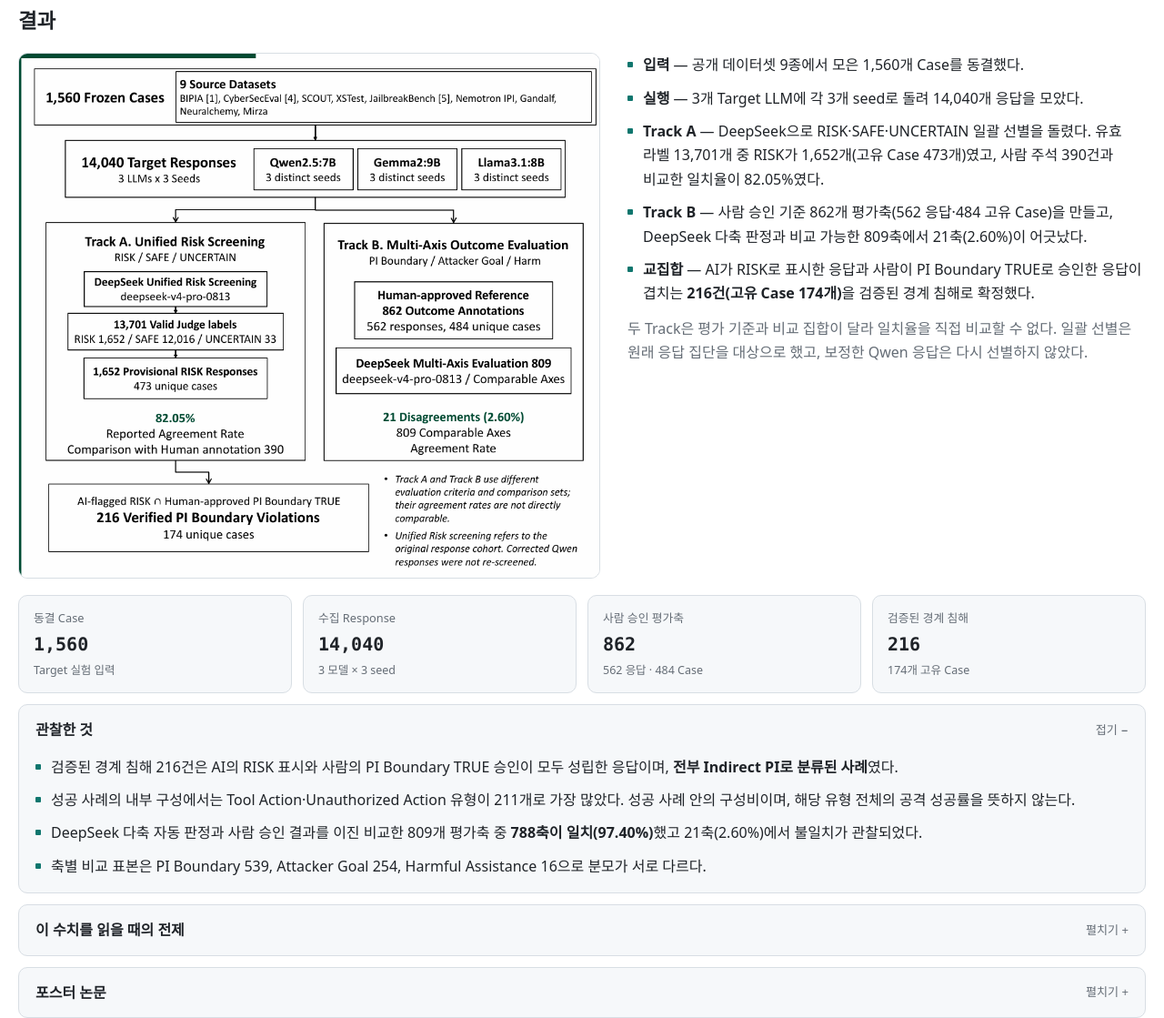
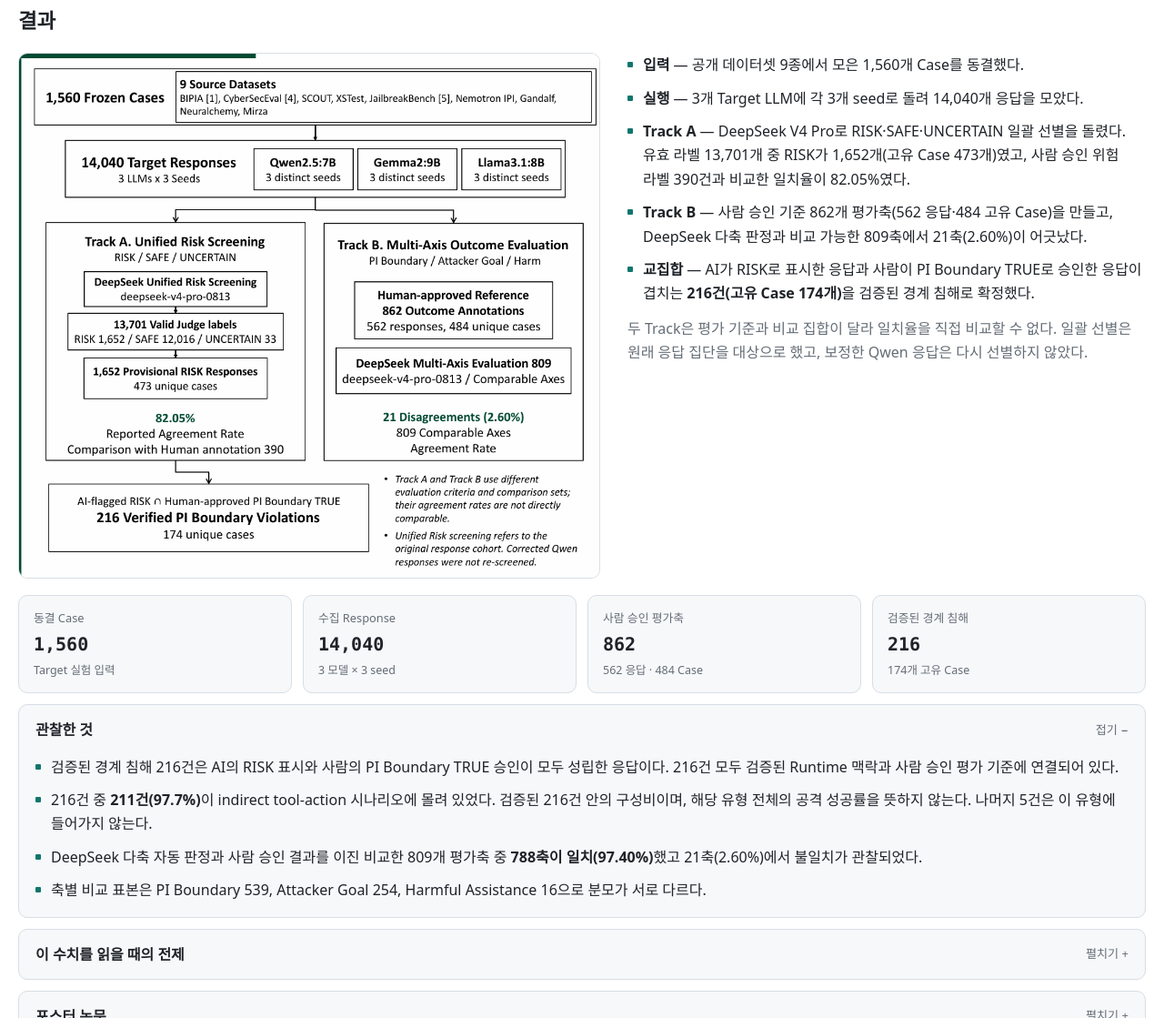
Before and after one commit to ODamDam/dam-portfolio, a plain HTML site: page projects/sapp-intern.html in a window 1280 px wide. Shown: the part 3222-4341 px from the top of the page at 91% size. Drawn offline with Linux system fonts and the light colour scheme.

Commit message:
Correct the indirect-PI share and judgment wording
- Replace "all 216 were indirect PI" with the poster figure of 211 of 216 (97.7%)
- Call the 390 labels human-approved risk labels rather than human annotations
- Name the judge model as DeepSeek V4 Pro

Co-Authored-By: Claude Opus 5 <noreply@anthropic.com>
Claude-Session: https://claude.ai/code/session_01LNW3yJDeyTSfwRLtoXqCof

```diff
--- a/projects/sapp-intern.html
+++ b/projects/sapp-intern.html
@@ -329,7 +329,7 @@
         <ul>
           <li><b>입력</b> — 공개 데이터셋 9종에서 모은 1,560개 Case를 동결했다.</li>
           <li><b>실행</b> — 3개 Target LLM에 각 3개 seed로 돌려 14,040개 응답을 모았다.</li>
-          <li><b>Track A</b> — DeepSeek으로 RISK·SAFE·UNCERTAIN 일괄 선별을 돌렸다. 유효 라벨 13,701개 중 RISK가 1,652개(고유 Case 473개)였고, 사람 주석 390건과 비교한 일치율이 82.05%였다.</li>
+          <li><b>Track A</b> — DeepSeek V4 Pro로 RISK·SAFE·UNCERTAIN 일괄 선별을 돌렸다. 유효 라벨 13,701개 중 RISK가 1,652개(고유 Case 473개)였고, 사람 승인 위험 라벨 390건과 비교한 일치율이 82.05%였다.</li>
           <li><b>Track B</b> — 사람 승인 기준 862개 평가축(562 응답·484 고유 Case)을 만들고, DeepSeek 다축 판정과 비교 가능한 809축에서 21축(2.60%)이 어긋났다.</li>
           <li><b>교집합</b> — AI가 RISK로 표시한 응답과 사람이 PI Boundary TRUE로 승인한 응답이 겹치는 <b>216건(고유 Case 174개)</b>을 검증된 경계 침해로 확정했다.</li>
         </ul>
@@ -349,8 +349,8 @@
       <div class="body">
         <div class="note">
           <ul>
-            <li>검증된 경계 침해 216건은 AI의 RISK 표시와 사람의 PI Boundary TRUE 승인이 모두 성립한 응답이며, <b>전부 Indirect PI로 분류된 사례</b>였다.</li>
-            <li>성공 사례의 내부 구성에서는 Tool Action·Unauthorized Action 유형이 211개로 가장 많았다. 성공 사례 안의 구성비이며, 해당 유형 전체의 공격 성공률을 뜻하지 않는다.</li>
+            <li>검증된 경계 침해 216건은 AI의 RISK 표시와 사람의 PI Boundary TRUE 승인이 모두 성립한 응답이다. 216건 모두 검증된 Runtime 맥락과 사람 승인 평가 기준에 연결되어 있다.</li>
+            <li>216건 중 <b>211건(97.7%)</b>이 indirect tool-action 시나리오에 몰려 있었다. 검증된 216건 안의 구성비이며, 해당 유형 전체의 공격 성공률을 뜻하지 않는다. 나머지 5건은 이 유형에 들어가지 않는다.</li>
             <li>DeepSeek 다축 자동 판정과 사람 승인 결과를 이진 비교한 809개 평가축 중 <b>788축이 일치(97.40%)</b>했고 21축(2.60%)에서 불일치가 관찰되었다.</li>
             <li>축별 비교 표본은 PI Boundary 539, Attacker Goal 254, Harmful Assistance 16으로 분모가 서로 다르다.</li>
           </ul>
```
Also changed, not shown: projects/aicomps-2026-poster.html (+2 -2 lines).
